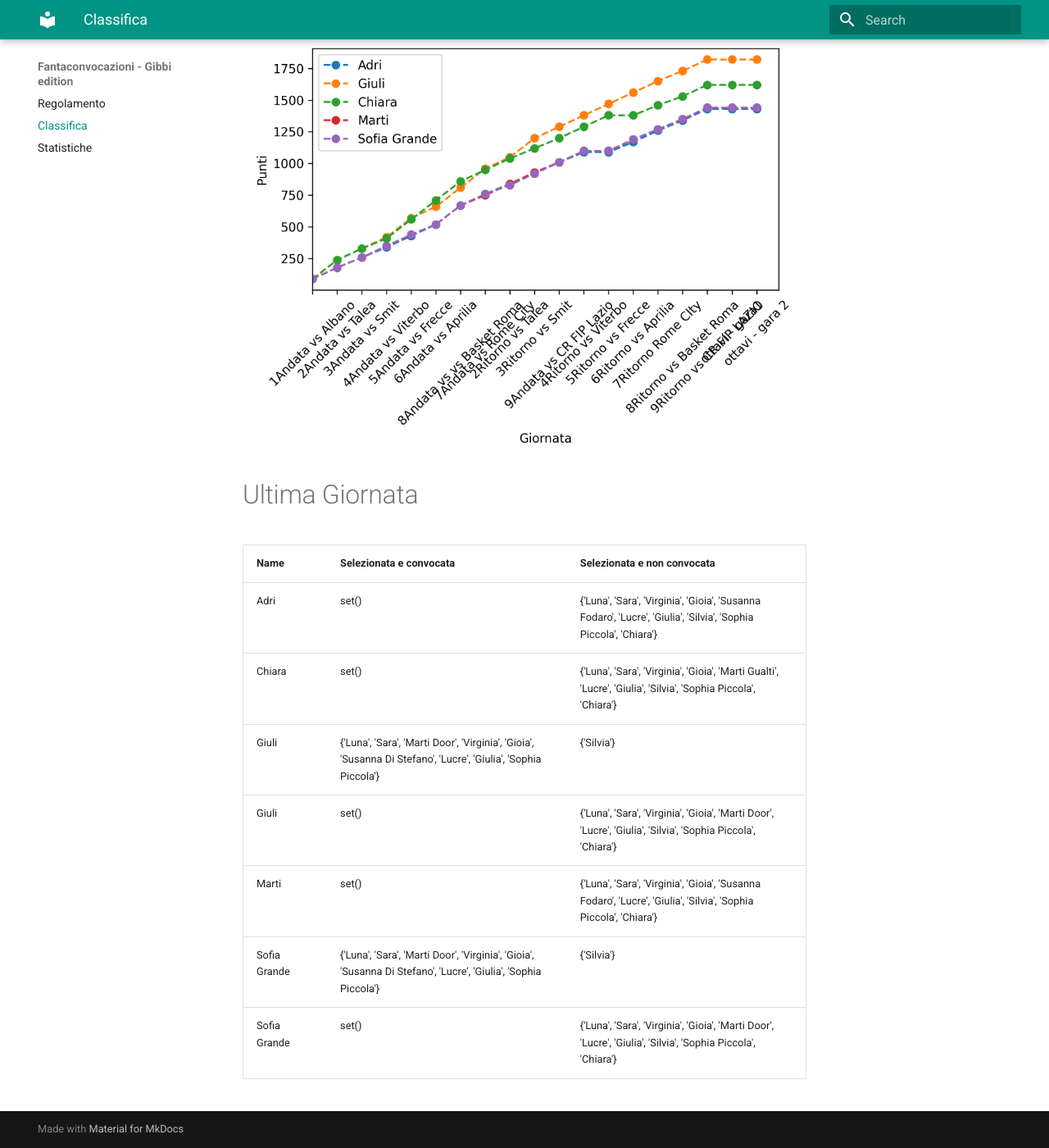
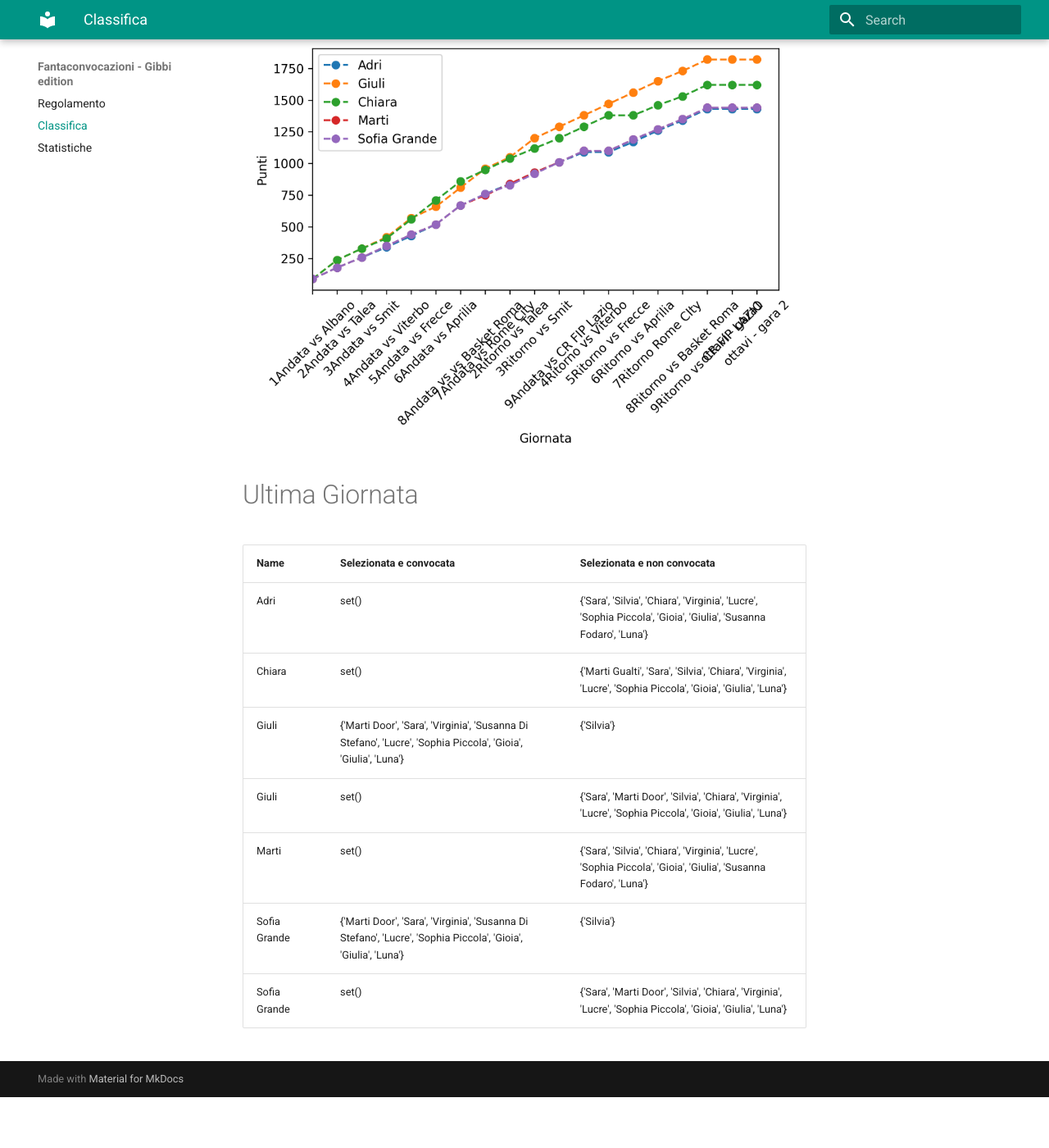
Before and after one commit to martinig94/fantagibbi, an MkDocs documentation site: the page built from docs/Classifica.md, in a window 1280 px wide and 1400 px high, scrolled down 565 px. Shown: the whole window at 82% size. Built offline with MkDocs 1.6.1 and Material for MkDocs 9.7.7, drawn with Linux system fonts in a browser that asks for light colours; after the commit the page ends 1903 px from its top, so only the background shows below that.

Commit message:
Auto-update from main.py

```diff
--- a/docs/Classifica.md
+++ b/docs/Classifica.md
@@ -18,11 +18,11 @@
 <!-- START_TABLE CORRECT -->
 | Name         | Selezionata e convocata                                                                                        | Selezionata e non convocata                                                                                      |
 |:-------------|:---------------------------------------------------------------------------------------------------------------|:-----------------------------------------------------------------------------------------------------------------|
-| Adri         | set()                                                                                                          | {'Luna', 'Sara', 'Virginia', 'Gioia', 'Susanna Fodaro', 'Lucre', 'Giulia', 'Silvia', 'Sophia Piccola', 'Chiara'} |
-| Chiara       | set()                                                                                                          | {'Luna', 'Sara', 'Virginia', 'Gioia', 'Marti Gualti', 'Lucre', 'Giulia', 'Silvia', 'Sophia Piccola', 'Chiara'}   |
-| Giuli        | {'Luna', 'Sara', 'Marti Door', 'Virginia', 'Gioia', 'Susanna Di Stefano', 'Lucre', 'Giulia', 'Sophia Piccola'} | {'Silvia'}                                                                                                       |
-| Giuli        | set()                                                                                                          | {'Luna', 'Sara', 'Virginia', 'Gioia', 'Marti Door', 'Lucre', 'Giulia', 'Silvia', 'Sophia Piccola', 'Chiara'}     |
-| Marti        | set()                                                                                                          | {'Luna', 'Sara', 'Virginia', 'Gioia', 'Susanna Fodaro', 'Lucre', 'Giulia', 'Silvia', 'Sophia Piccola', 'Chiara'} |
-| Sofia Grande | {'Luna', 'Sara', 'Marti Door', 'Virginia', 'Gioia', 'Susanna Di Stefano', 'Lucre', 'Giulia', 'Sophia Piccola'} | {'Silvia'}                                                                                                       |
-| Sofia Grande | set()                                                                                                          | {'Luna', 'Sara', 'Virginia', 'Gioia', 'Marti Door', 'Lucre', 'Giulia', 'Silvia', 'Sophia Piccola', 'Chiara'}     |
+| Adri         | set()                                                                                                          | {'Sara', 'Silvia', 'Chiara', 'Virginia', 'Lucre', 'Sophia Piccola', 'Gioia', 'Giulia', 'Susanna Fodaro', 'Luna'} |
+| Chiara       | set()                                                                                                          | {'Marti Gualti', 'Sara', 'Silvia', 'Chiara', 'Virginia', 'Lucre', 'Sophia Piccola', 'Gioia', 'Giulia', 'Luna'}   |
+| Giuli        | {'Marti Door', 'Sara', 'Virginia', 'Susanna Di Stefano', 'Lucre', 'Sophia Piccola', 'Gioia', 'Giulia', 'Luna'} | {'Silvia'}                                                                                                       |
+| Giuli        | set()                                                                                                          | {'Sara', 'Marti Door', 'Silvia', 'Chiara', 'Virginia', 'Lucre', 'Sophia Piccola', 'Gioia', 'Giulia', 'Luna'}     |
+| Marti        | set()                                                                                                          | {'Sara', 'Silvia', 'Chiara', 'Virginia', 'Lucre', 'Sophia Piccola', 'Gioia', 'Giulia', 'Susanna Fodaro', 'Luna'} |
+| Sofia Grande | {'Marti Door', 'Sara', 'Virginia', 'Susanna Di Stefano', 'Lucre', 'Sophia Piccola', 'Gioia', 'Giulia', 'Luna'} | {'Silvia'}                                                                                                       |
+| Sofia Grande | set()                                                                                                          | {'Sara', 'Marti Door', 'Silvia', 'Chiara', 'Virginia', 'Lucre', 'Sophia Piccola', 'Gioia', 'Giulia', 'Luna'}     |
 <!-- END_TABLE CORRECT -->
```
